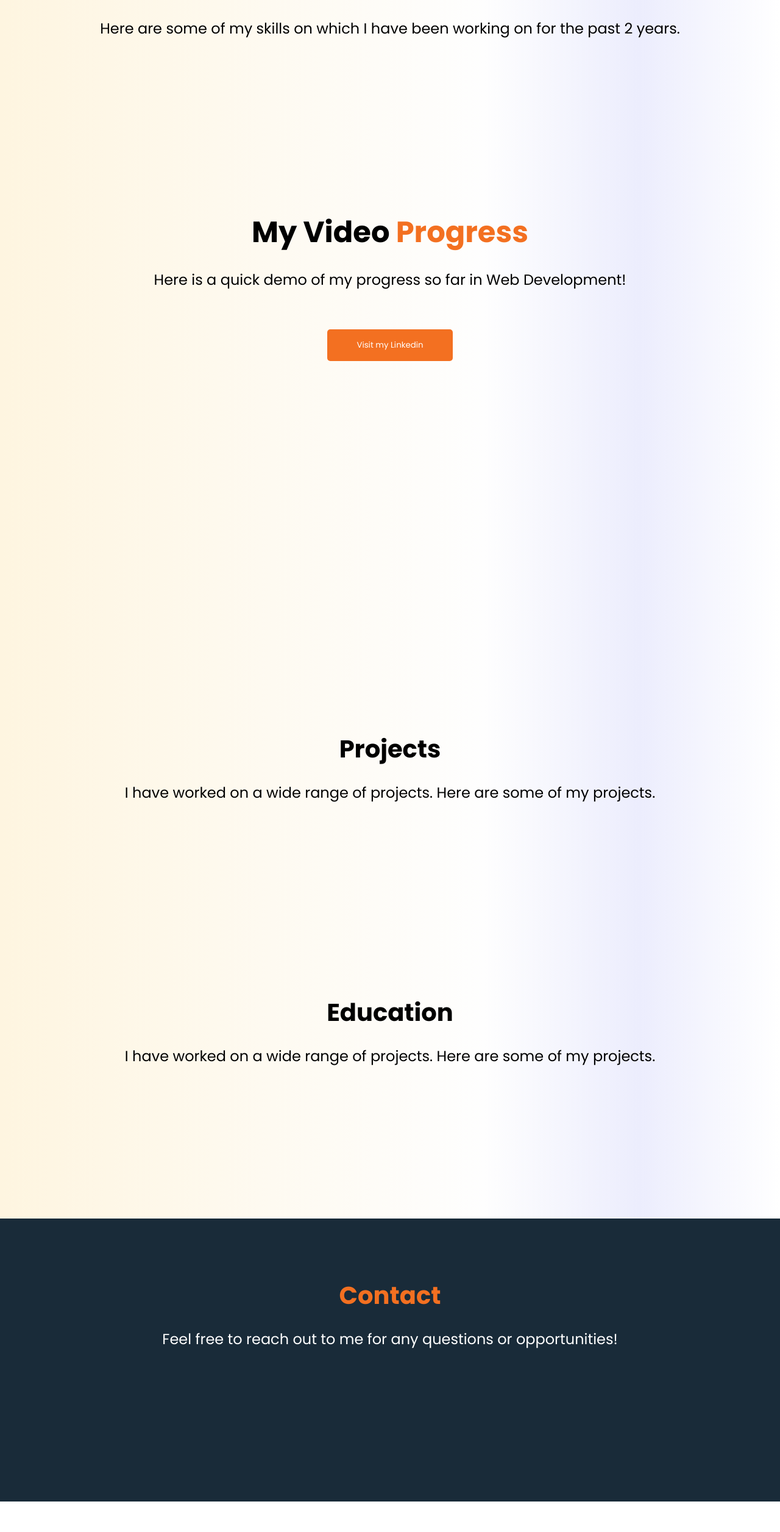
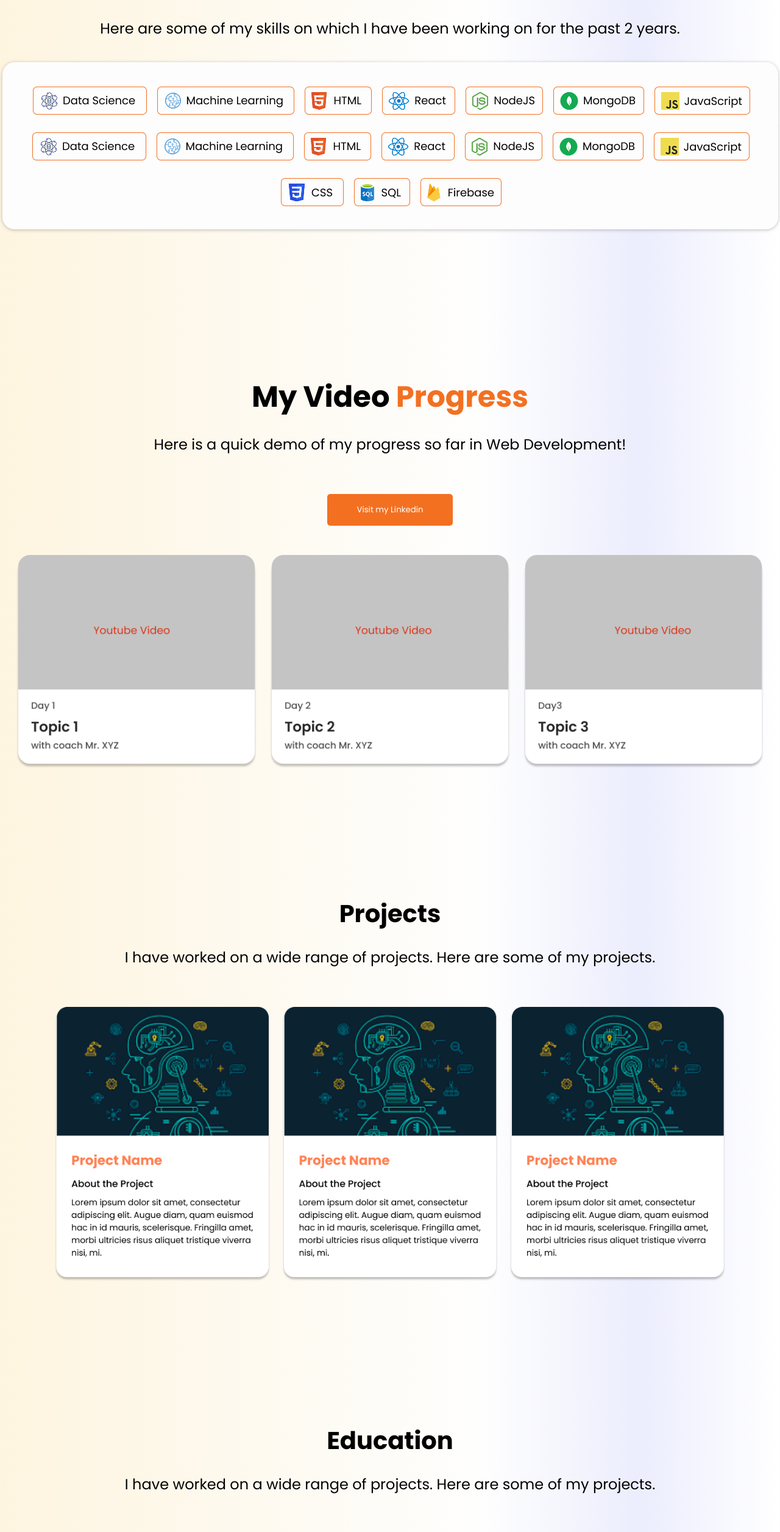
Before and after one commit to saymahtab/Explorin-Page, a plain HTML site: page index.html in a window 1280 px wide. Shown: the part 926-3438 px from the top of the page at 61% size. Before the commit the page ends 3388 px from the top, so only its background shows below. Drawn offline with Linux system fonts and the light colour scheme; the site is published under a folder, as on GitHub Pages, so addresses that start at the root find nothing.

Commit message:
udapte css

```diff
--- a/index.html
+++ b/index.html
@@ -55,7 +55,7 @@
           past 2 years.
         </p>
         <div class="skills-container">
-          <img src="/assets/skills.png" alt="" />
+          <img src="./assets/skills.png" alt="" />
         </div>
       </section>
 
@@ -66,7 +66,7 @@
         </div>
         <div class="youtube-vedios">
           <button class="linkedin-button">Visit my Linkedin</button>
-          <img height="350" src="/assets/youtube-vedio-dummy.png" alt="" />
+          <img height="350" src="./assets/youtube-vedio-dummy.png" alt="" />
         </div>
       </section>
 
@@ -76,7 +76,7 @@
           <p>I have worked on a wide range of projects. Here are some of my projects.</p>
         </div>
         <div class="project-container">
-          <img height="450" src="/assets/dummy-projects.png" alt="" />
+          <img height="450" src="./assets/dummy-projects.png" alt="" />
         </div>
       </section>
 
@@ -86,7 +86,7 @@
           <p>I have worked on a wide range of projects. Here are some of my projects.</p>
         </div>
         <div class="education-container">
-          <img height="350" src="/assets/college.png" alt="" />
+          <img height="350" src="./assets/college.png" alt="" />
         </div>
       </section>
     </main>
@@ -98,7 +98,7 @@
           <p>Feel free to reach out to me for any questions or opportunities!</p>
         </div>
         <div class="contact-container">
-          <img height="50" src="/assets/links.png" alt="" />
+          <img height="50" src="./assets/links.png" alt="" />
         </div>
       </section>
     </footer>
```
